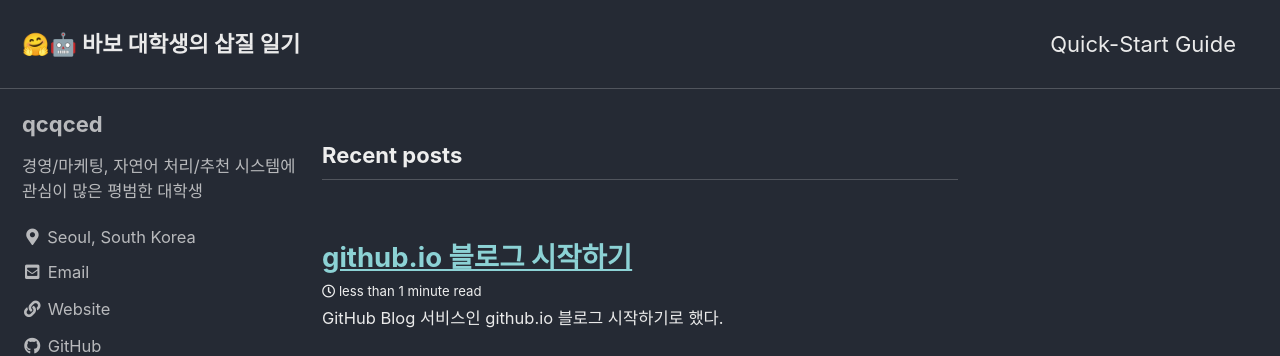
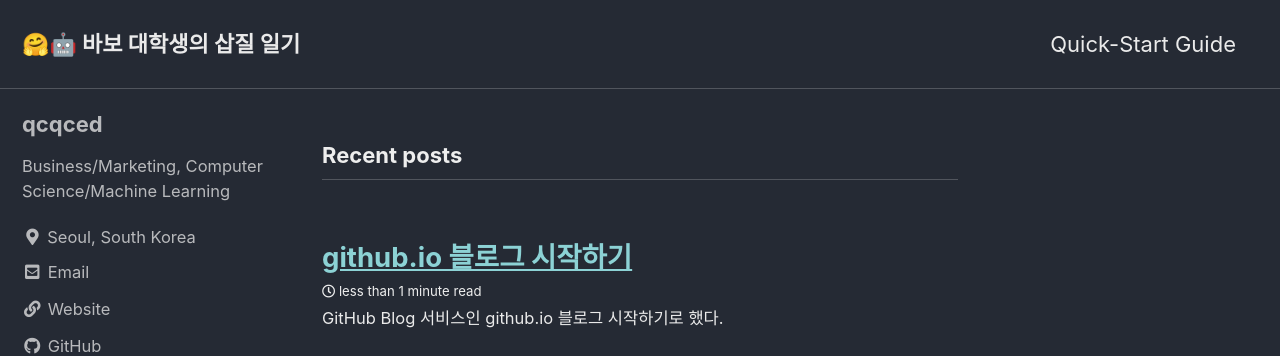
Before and after one commit to qcqced123/qcqced123.github.io, a Jekyll site: the page built from index.html, in a window 1280 px wide. Shown: the top 356 px of the page. Built offline with Jekyll 4.4.1, drawn with Linux system fonts in a browser that asks for light colours; cached includes are drawn as plain includes; the list of posts is cut into pages by our own code.

Commit message:
Update _config.yml

```diff
--- a/_config.yml
+++ b/_config.yml
@@ -106,7 +106,7 @@
 author:
   name             : "qcqced"
   avatar           : # path of avatar image, e.g. "/assets/images/bio-photo.jpg"
-  bio              : "경영/마케팅, 자연어 처리/추천 시스템에 관심이 많은 평범한 대학생"
+  bio              : "Business/Marketing, Computer Science/Machine Learning"
   location         : "Seoul, South Korea"
   email            : "qcqced123@gmail.com"
   links:
```
